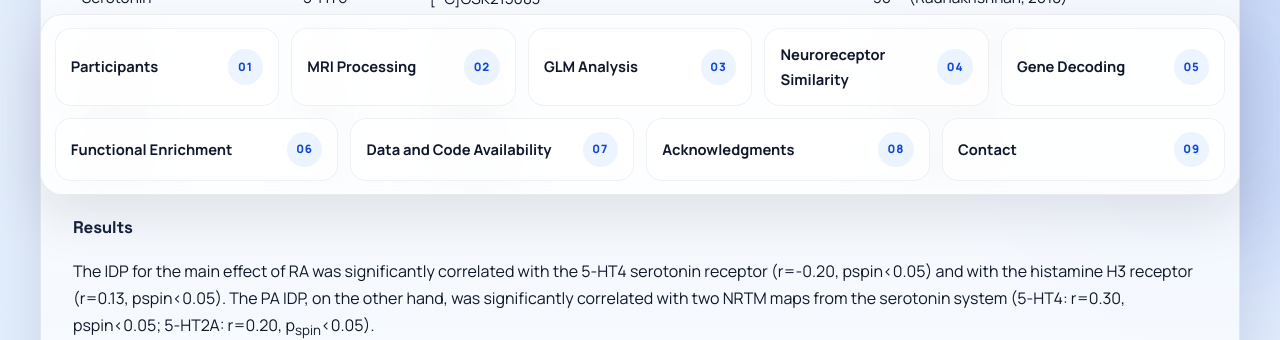
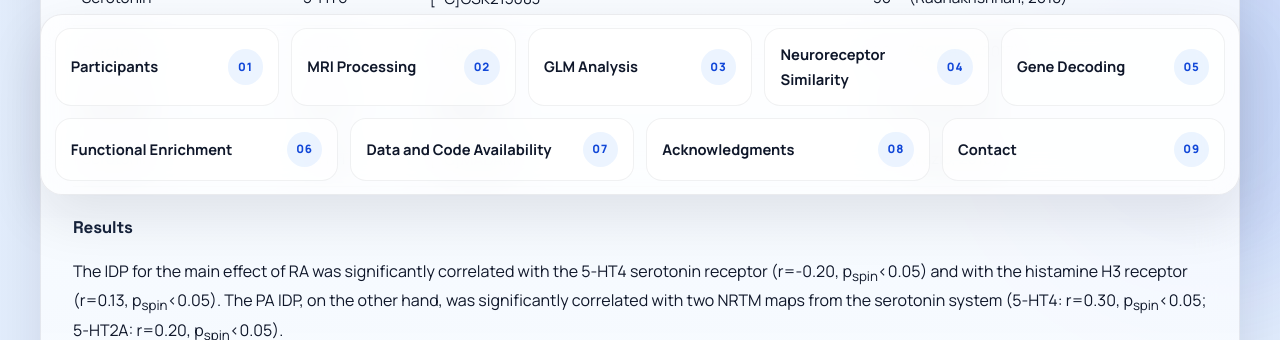
Before and after one commit to alegiac95/Aggression_ohbm26_supplementary, a Jekyll site: the page built from index.md, in a window 1280 px wide and 900 px high, scrolled down 8110 px, cut to the strip 0-340 px from the top of the window. Built offline with Jekyll 4.4.1, drawn with Linux system fonts in a browser that asks for light colours.

Commit message:
style fix receptors

```diff
--- a/index.md
+++ b/index.md
@@ -233,7 +233,7 @@ The reference maps included in the current analysis are listed below.
 
 ### Results
 
-The IDP for the main effect of RA was significantly correlated with the 5-HT4 serotonin receptor (r=-0.20, pspin<0.05) and with the histamine H3 receptor (r=0.13, pspin<0.05). The PA IDP, on the other hand, was significantly correlated with two NRTM maps from the serotonin system (5-HT4: r=0.30, pspin<0.05; 5-HT2A: r=0.20, p<sub>spin</sub><0.05).
+The IDP for the main effect of RA was significantly correlated with the 5-HT4 serotonin receptor (r=-0.20, p<sub>spin</sub><0.05) and with the histamine H3 receptor (r=0.13, p<sub>spin</sub><0.05). The PA IDP, on the other hand, was significantly correlated with two NRTM maps from the serotonin system (5-HT4: r=0.30, p<sub>spin</sub><0.05; 5-HT2A: r=0.20, p<sub>spin</sub><0.05).
 
 <figure class="content-figure">
   <img src="assets/images/receptor_similarity.png" alt="IDP-receptor similarities">
```
